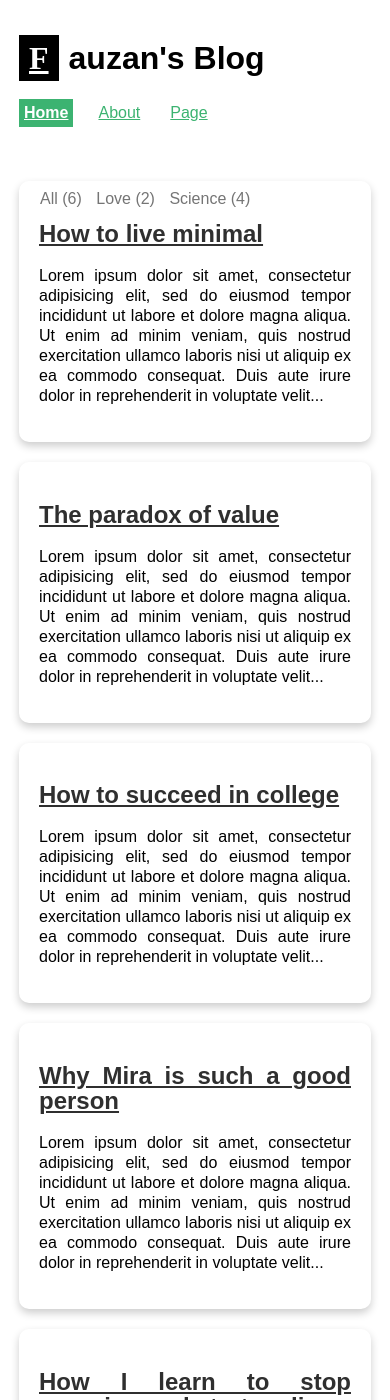
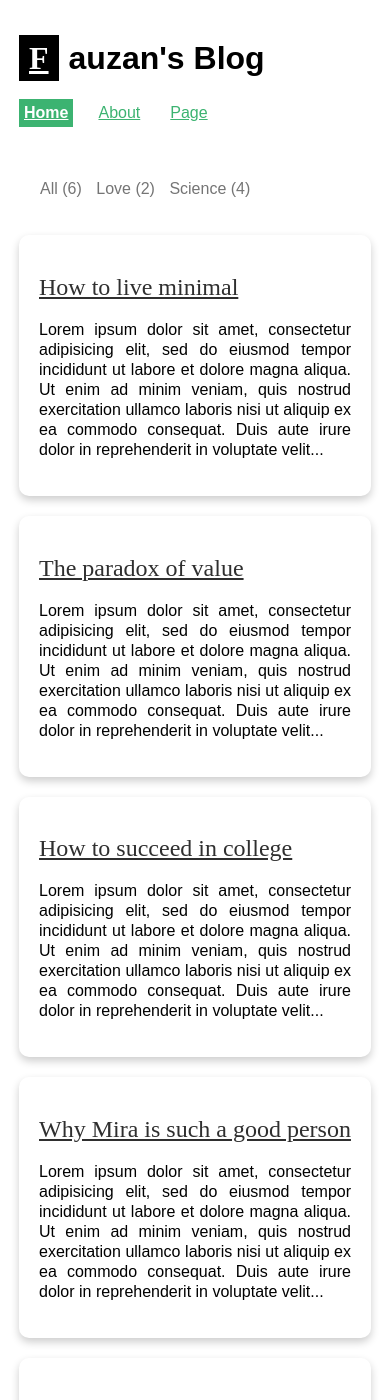
Before and after one commit to TheZano/wwb, a Jekyll site: the page built from index.html, in a window 390 px wide and 1400 px high. Built offline with Jekyll 4.4.1, drawn with Linux system fonts in a browser that asks for light colours.

Commit message:
done font work

```diff
--- a/css/common.css
+++ b/css/common.css
@@ -59,19 +59,24 @@ nav ul li a:hover {
 
 /* Left and right column */
 .column.side {
-  width: 25%;
+  width: 20%;
 }
 /* Left and right column */
 .column.left {
-  width: 25%;
+  width: 20%;
 }
 
 /* Middle column */
 .column.middle {
-  width: 50%;
+  width: 60%;
 	text-align: justify;
 }
 
+.column.middle h1 {
+	font-family: Lora;
+	font-weight: 500;
+	text-align: justify;
+}
 /* Clear floats after the columns */
 .row:after {
   content: '';
@@ -92,6 +97,7 @@ body {
   margin: 10px;
 	margin-left: 20px;
 	position: fixed;
+	color: #2f2f2f;
 }
 .categories ul {
 	padding: 10px;
@@ -123,14 +129,20 @@ body {
 	  text-decoration: underline;
 		color: #2f2f2f;
 		line-height: 25px;
+
 	}
 
 .post-content p {
 	color: #292929;
+	text-indent: 20px;
+	font-family: sans-serif;
+
   }
-.post-content h1 {
+.post-content h1, h2, h3 {
 	color: #2f2f2f;
 	text-align: left;
+	font-family: 'Lora', serif;
+	font-weight: 500;
   }
 	.categories {
 	}
@@ -139,7 +151,7 @@ body {
 		color: #757575;
 	}
 /* Responsive layout - makes the three columns stack on top of each other instead of next to each other */
-@media (max-width: 600px) {
+@media (max-width: 900px) {
   .column.middle,
   .header {
     padding: 10px;
@@ -153,6 +165,10 @@ body {
   margin: 0 auto;
 
 }
+.categories {
+  position: relative;
+	margin-bottom: 0;
+}
   .categories h3 {
     display: none;
     }
@@ -160,4 +176,83 @@ body {
     display: inline-block;
 		margin-right: 10px;
     }
+	.categories ul {
+		margin-bottom: 0;
+	}
 }
+
+/* code highlighter */
+.highlight .hll { background-color: #ffffcc;
+}
+.highlight  {
+background: #f0f3f3;
+padding:5px 10px;
+border-radius: 10px; /* 5px rounded corners */
+ }
+.highlight .c { color: #0099FF; font-style: italic } /* Comment */
+.highlight .err { color: #AA0000; background-color: #FFAAAA } /* Error */
+.highlight .k { color: #006699; font-weight: bold } /* Keyword */
+.highlight .o { color: #555555 } /* Operator */
+.highlight .ch { color: #0099FF; font-style: italic } /* Comment.Hashbang */
+.highlight .cm { color: #0099FF; font-style: italic } /* Comment.Multiline */
+.highlight .cp { color: #009999 } /* Comment.Preproc */
+.highlight .cpf { color: #0099FF; font-style: italic } /* Comment.PreprocFile */
+.highlight .c1 { color: #0099FF; font-style: italic } /* Comment.Single */
+.highlight .cs { color: #0099FF; font-weight: bold; font-style: italic } /* Comment.Special */
+.highlight .gd { background-color: #FFCCCC; border: 1px solid #CC0000 } /* Generic.Deleted */
+.highlight .ge { font-style: italic } /* Generic.Emph */
+.highlight .gr { color: #FF0000 } /* Generic.Error */
+.highlight .gh { color: #003300; font-weight: bold } /* Generic.Heading */
+.highlight .gi { background-color: #CCFFCC; border: 1px solid #00CC00 } /* Generic.Inserted */
+.highlight .go { color: #AAAAAA } /* Generic.Output */
+.highlight .gp { color: #000099; font-weight: bold } /* Generic.Prompt */
+.highlight .gs { font-weight: bold } /* Generic.Strong */
+.highlight .gu { color: #003300; font-weight: bold } /* Generic.Subheading */
+.highlight .gt { color: #99CC66 } /* Generic.Traceback */
+.highlight .kc { color: #006699; font-weight: bold } /* Keyword.Constant */
+.highlight .kd { color: #006699; font-weight: bold } /* Keyword.Declaration */
+.highlight .kn { color: #006699; font-weight: bold } /* Keyword.Namespace */
+.highlight .kp { color: #006699 } /* Keyword.Pseudo */
+.highlight .kr { color: #006699; font-weight: bold } /* Keyword.Reserved */
+.highlight .kt { color: #007788; font-weight: bold } /* Keyword.Type */
+.highlight .m { color: #FF6600 } /* Literal.Number */
+.highlight .s { color: #CC3300 } /* Literal.String */
+.highlight .na { color: #330099 } /* Name.Attribute */
+.highlight .nb { color: #336666 } /* Name.Builtin */
+.highlight .nc { color: #00AA88; font-weight: bold } /* Name.Class */
+.highlight .no { color: #336600 } /* Name.Constant */
+.highlight .nd { color: #9999FF } /* Name.Decorator */
+.highlight .ni { color: #999999; font-weight: bold } /* Name.Entity */
+.highlight .ne { color: #CC0000; font-weight: bold } /* Name.Exception */
+.highlight .nf { color: #CC00FF } /* Name.Function */
+.highlight .nl { color: #9999FF } /* Name.Label */
+.highlight .nn { color: #00CCFF; font-weight: bold } /* Name.Namespace */
+.highlight .nt { color: #330099; font-weight: bold } /* Name.Tag */
+.highlight .nv { color: #003333 } /* Name.Variable */
+.highlight .ow { color: #000000; font-weight: bold } /* Operator.Word */
+.highlight .w { color: #bbbbbb } /* Text.Whitespace */
+.highlight .mb { color: #FF6600 } /* Literal.Number.Bin */
+.highlight .mf { color: #FF6600 } /* Literal.Number.Float */
+.highlight .mh { color: #FF6600 } /* Literal.Number.Hex */
+.highlight .mi { color: #FF6600 } /* Literal.Number.Integer */
+.highlight .mo { color: #FF6600 } /* Literal.Number.Oct */
+.highlight .sa { color: #CC3300 } /* Literal.String.Affix */
+.highlight .sb { color: #CC3300 } /* Literal.String.Backtick */
+.highlight .sc { color: #CC3300 } /* Literal.String.Char */
+.highlight .dl { color: #CC3300 } /* Literal.String.Delimiter */
+.highlight .sd { color: #CC3300; font-style: italic } /* Literal.String.Doc */
+.highlight .s2 { color: #CC3300 } /* Literal.String.Double */
+.highlight .se { color: #CC3300; font-weight: bold } /* Literal.String.Escape */
+.highlight .sh { color: #CC3300 } /* Literal.String.Heredoc */
+.highlight .si { color: #AA0000 } /* Literal.String.Interpol */
+.highlight .sx { color: #CC3300 } /* Literal.String.Other */
+.highlight .sr { color: #33AAAA } /* Literal.String.Regex */
+.highlight .s1 { color: #CC3300 } /* Literal.String.Single */
+.highlight .ss { color: #FFCC33 } /* Literal.String.Symbol */
+.highlight .bp { color: #336666 } /* Name.Builtin.Pseudo */
+.highlight .fm { color: #CC00FF } /* Name.Function.Magic */
+.highlight .vc { color: #003333 } /* Name.Variable.Class */
+.highlight .vg { color: #003333 } /* Name.Variable.Global */
+.highlight .vi { color: #003333 } /* Name.Variable.Instance */
+.highlight .vm { color: #003333 } /* Name.Variable.Magic */
+.highlight .il { color: #FF6600 } /* Literal.Number.Integer.Long */
```
